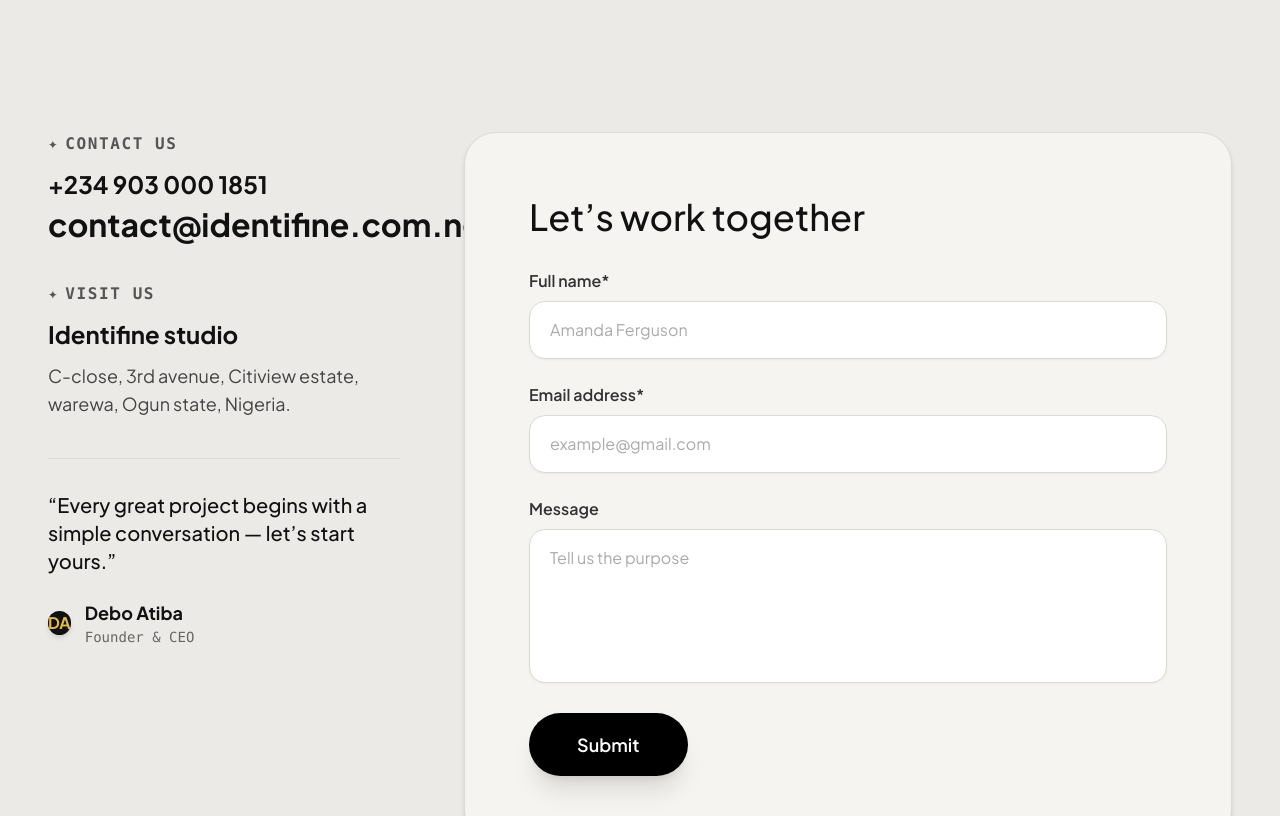
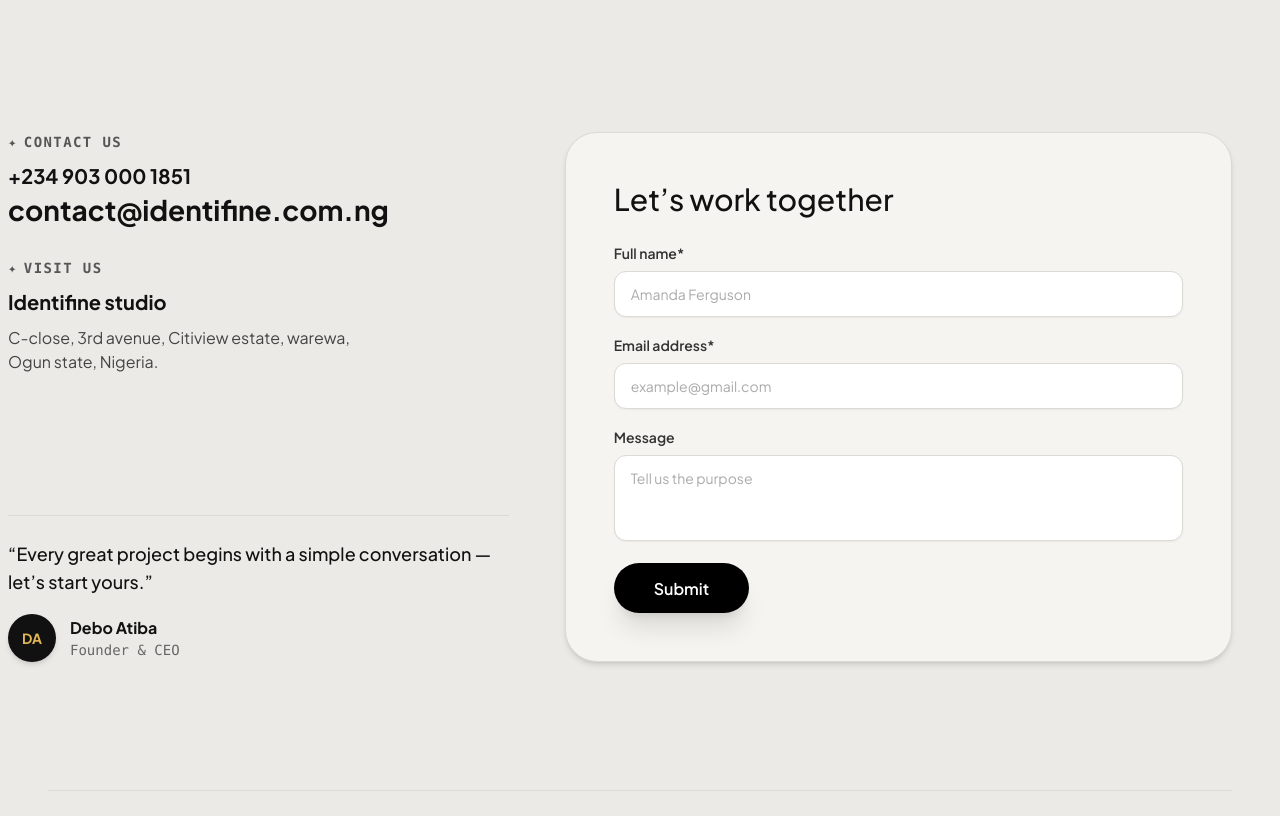
Before and after one commit to 0001-DEV/Identifine, a React (Vite) app: page /contact in a window 1280 px wide. Shown: the part 380-1196 px from the top of the page. Built offline with nearby package versions, Linux system fonts and the light colour scheme; the HTML template or start-up script is replaced by a standard one; a web font is replaced by a local one.

Commit message:
Refine Contact page grid width, form height, message textarea rows, left text shift, and founder note bottom alignment

```diff
--- a/src/pages/ContactPage.jsx
+++ b/src/pages/ContactPage.jsx
@@ -64,7 +64,7 @@ export default function ContactPage() {
 
   return (
     <div className="bg-[#EBEAE6] min-h-screen pt-36 sm:pt-44 pb-28 px-6 sm:px-12 text-[#111111] overflow-hidden">
-      <div className="max-w-7xl mx-auto space-y-24 sm:space-y-32">
+      <div className="max-w-[88rem] mx-auto space-y-24 sm:space-y-32">
 
         {/* Header - Reduced width, centered & font-medium */}
         <div className="max-w-4xl mx-auto text-center pb-2">
@@ -74,49 +74,51 @@ export default function ContactPage() {
         </div>
 
         {/* Contact Grid: Left Details & Right Form Container */}
-        <div className="grid grid-cols-1 lg:grid-cols-12 gap-12 lg:gap-16 items-start">
+        <div className="grid grid-cols-1 lg:grid-cols-12 gap-10 lg:gap-14 items-stretch">
 
-          {/* Left Details - Increased Font Sizes */}
-          <div className="lg:col-span-4 space-y-10 text-left">
+          {/* Left Details - Shifted left, bottom aligned with right form container */}
+          <div className="lg:col-span-5 flex flex-col justify-between h-full text-left lg:-ml-6 xl:-ml-10 space-y-8">
 
+            <div className="space-y-8">
               {/* Contact us */}
-            <div className="space-y-3">
-              <div className="text-sm sm:text-base font-mono uppercase tracking-widest text-[#555555] font-bold flex items-center gap-1.5">
+              <div className="space-y-2.5">
+                <div className="text-xs sm:text-sm font-mono uppercase tracking-widest text-[#555555] font-bold flex items-center gap-1.5">
                   <span>✦</span> Contact us
                 </div>
-              <div className="space-y-1.5">
-                <a href="tel:+2349030001851" className="block text-xl sm:text-2xl font-bold text-[#111111] hover:text-[#E2B857] transition-colors">
+                <div className="space-y-1">
+                  <a href="tel:+2349030001851" className="block text-lg sm:text-xl font-bold text-[#111111] hover:text-[#E2B857] transition-colors">
                     +234 903 000 1851
                   </a>
-                <a href="mailto:contact@identifine.com.ng" className="text-2xl sm:text-3xl lg:text-[2rem] font-bold text-[#111111] block hover:text-[#E2B857] transition-colors leading-tight">
+                  <a href="mailto:contact@identifine.com.ng" className="text-xl sm:text-2xl lg:text-[1.75rem] font-bold text-[#111111] block hover:text-[#E2B857] transition-colors leading-tight">
                     contact@identifine.com.ng
                   </a>
                 </div>
               </div>
 
               {/* Visit us */}
-            <div className="space-y-3">
-              <div className="text-sm sm:text-base font-mono uppercase tracking-widest text-[#555555] font-bold flex items-center gap-1.5">
+              <div className="space-y-2.5">
+                <div className="text-xs sm:text-sm font-mono uppercase tracking-widest text-[#555555] font-bold flex items-center gap-1.5">
                   <span>✦</span> Visit us
                 </div>
-              <div className="text-xl sm:text-2xl font-bold text-[#111111]">Identifine studio</div>
-              <p className="text-base sm:text-lg text-[#444444] leading-relaxed font-normal max-w-sm">
+                <div className="text-lg sm:text-xl font-bold text-[#111111]">Identifine studio</div>
+                <p className="text-sm sm:text-base text-[#444444] leading-relaxed font-normal max-w-sm">
                   C-close, 3rd avenue, Citiview estate, warewa, Ogun state, Nigeria.
                 </p>
               </div>
+            </div>
 
-            {/* Founder Note */}
-            <div className="pt-8 border-t border-[#DCDAD4] space-y-4">
-              <p className="text-lg sm:text-xl font-galano font-medium text-[#111111] leading-relaxed">
+            {/* Founder Note - Bottom Aligned to Right Container */}
+            <div className="pt-6 border-t border-[#DCDAD4] space-y-3.5 mt-auto">
+              <p className="text-base sm:text-lg font-galano font-medium text-[#111111] leading-relaxed">
                 “Every great project begins with a simple conversation — let’s start yours.”
               </p>
 
-              <div className="flex items-center gap-3.5 pt-2">
-                <div className="w-13 h-13 rounded-full bg-[#111111] text-[#E2B857] flex items-center justify-center font-bold text-base shadow-md">
+              <div className="flex items-center gap-3.5 pt-1">
+                <div className="w-12 h-12 rounded-full bg-[#111111] text-[#E2B857] flex items-center justify-center font-bold text-sm shadow-md shrink-0">
                   DA
                 </div>
                 <div>
-                  <div className="text-base sm:text-lg font-bold text-[#111111]">Debo Atiba</div>
+                  <div className="text-base font-bold text-[#111111]">Debo Atiba</div>
                   <div className="text-xs sm:text-sm font-mono text-[#666666]">Founder & CEO</div>
                 </div>
               </div>
@@ -124,54 +126,54 @@ export default function ContactPage() {
 
           </div>
 
-          {/* Right Container (Increased size form card) */}
-          <div className="lg:col-span-8">
-            <div className="bg-[#F5F4F0] p-10 sm:p-14 lg:p-16 rounded-[32px] border border-[#DCDAD4] shadow-md space-y-8 min-h-[580px] flex flex-col justify-between">
+          {/* Right Container (Reduced height & compact message textarea box) */}
+          <div className="lg:col-span-7">
+            <div className="bg-[#F5F4F0] p-8 sm:p-10 lg:p-12 rounded-[32px] border border-[#DCDAD4] shadow-md space-y-6 flex flex-col justify-between h-full">
 
-              <h2 className="text-3xl sm:text-4xl font-galano font-medium text-[#111111]">
+              <h2 className="text-2xl sm:text-3xl font-galano font-medium text-[#111111]">
                 Let’s work together
               </h2>
 
               {!submitted ? (
-                <form onSubmit={handleSubmit} className="space-y-6">
-                  <div className="space-y-2">
-                    <label className="text-sm sm:text-base font-semibold text-[#333333]">Full name*</label>
+                <form onSubmit={handleSubmit} className="space-y-4">
+                  <div className="space-y-1.5">
+                    <label className="text-xs sm:text-sm font-semibold text-[#333333]">Full name*</label>
                     <input
                       type="text"
                       required
                       value={formData.name}
                       onChange={(e) => setFormData({ ...formData, name: e.target.value })}
                       placeholder="Amanda Ferguson"
-                      className="w-full bg-white border border-[#DCDAD4] rounded-2xl px-5 py-4 text-base text-[#111111] placeholder-[#AAAAAA] focus:outline-none focus:border-[#111111] shadow-sm transition-all"
+                      className="w-full bg-white border border-[#DCDAD4] rounded-xl px-4 py-3 text-sm text-[#111111] placeholder-[#AAAAAA] focus:outline-none focus:border-[#111111] shadow-sm transition-all"
                     />
                   </div>
 
-                  <div className="space-y-2">
-                    <label className="text-sm sm:text-base font-semibold text-[#333333]">Email address*</label>
+                  <div className="space-y-1.5">
+                    <label className="text-xs sm:text-sm font-semibold text-[#333333]">Email address*</label>
                     <input
                       type="email"
                       required
                       value={formData.email}
                       onChange={(e) => setFormData({ ...formData, email: e.target.value })}
                       placeholder="example@gmail.com"
-                      className="w-full bg-white border border-[#DCDAD4] rounded-2xl px-5 py-4 text-base text-[#111111] placeholder-[#AAAAAA] focus:outline-none focus:border-[#111111] shadow-sm transition-all"
+                      className="w-full bg-white border border-[#DCDAD4] rounded-xl px-4 py-3 text-sm text-[#111111] placeholder-[#AAAAAA] focus:outline-none focus:border-[#111111] shadow-sm transition-all"
                     />
                   </div>
 
-                  <div className="space-y-2">
-                    <label className="text-sm sm:text-base font-semibold text-[#333333]">Message</label>
+                  <div className="space-y-1.5">
+                    <label className="text-xs sm:text-sm font-semibold text-[#333333]">Message</label>
                     <textarea
-                      rows={5}
+                      rows={3}
                       value={formData.message}
                       onChange={(e) => setFormData({ ...formData, message: e.target.value })}
                       placeholder="Tell us the purpose"
-                      className="w-full bg-white border border-[#DCDAD4] rounded-2xl px-5 py-4 text-base text-[#111111] placeholder-[#AAAAAA] focus:outline-none focus:border-[#111111] resize-none shadow-sm transition-all"
+                      className="w-full bg-white border border-[#DCDAD4] rounded-xl px-4 py-3 text-sm text-[#111111] placeholder-[#AAAAAA] focus:outline-none focus:border-[#111111] resize-none shadow-sm transition-all"
                     />
                   </div>
 
                   <button
                     type="submit"
-                    className="group relative overflow-hidden inline-flex items-center justify-center text-base sm:text-lg font-semibold px-12 py-4.5 sm:py-5 rounded-full bg-black text-white shadow-xl hover:shadow-2xl transition-all duration-300 hover:scale-105 min-h-[58px]"
+                    className="group relative overflow-hidden inline-flex items-center justify-center text-sm sm:text-base font-semibold px-10 py-3.5 rounded-full bg-black text-white shadow-xl hover:shadow-2xl transition-all duration-300 hover:scale-105 min-h-[50px] mt-2"
                   >
                     <span className="relative inline-block overflow-hidden h-[1.3em] leading-snug">
                       <span className="flex flex-col transition-transform duration-300 ease-[cubic-bezier(0.16,1,0.3,1)] group-hover:-translate-y-1/2">
@@ -182,17 +184,17 @@ export default function ContactPage() {
                   </button>
                 </form>
               ) : (
-                <div className="text-center py-12 space-y-6">
-                  <div className="w-16 h-16 rounded-full bg-emerald-500/10 text-emerald-600 flex items-center justify-center mx-auto">
-                    <CheckCircle2 className="w-8 h-8" />
+                <div className="text-center py-8 space-y-4">
+                  <div className="w-14 h-14 rounded-full bg-emerald-500/10 text-emerald-600 flex items-center justify-center mx-auto">
+                    <CheckCircle2 className="w-7 h-7" />
                   </div>
-                  <h3 className="text-2xl sm:text-3xl font-bold text-[#111111]">Enquiry Received!</h3>
-                  <p className="text-sm sm:text-base text-[#555555] max-w-md mx-auto leading-relaxed">
+                  <h3 className="text-xl sm:text-2xl font-bold text-[#111111]">Enquiry Received!</h3>
+                  <p className="text-xs sm:text-sm text-[#555555] max-w-md mx-auto leading-relaxed">
                     Thank you, Amanda. We will reach out to you within 2 business hours.
                   </p>
                   <button
                     onClick={() => setSubmitted(false)}
-                    className="framer-pill-button text-sm px-8 py-3"
+                    className="framer-pill-button text-xs px-6 py-2.5"
                   >
                     Submit another
                   </button>
```
Lines whose indentation alone changed are shown as unchanged.
